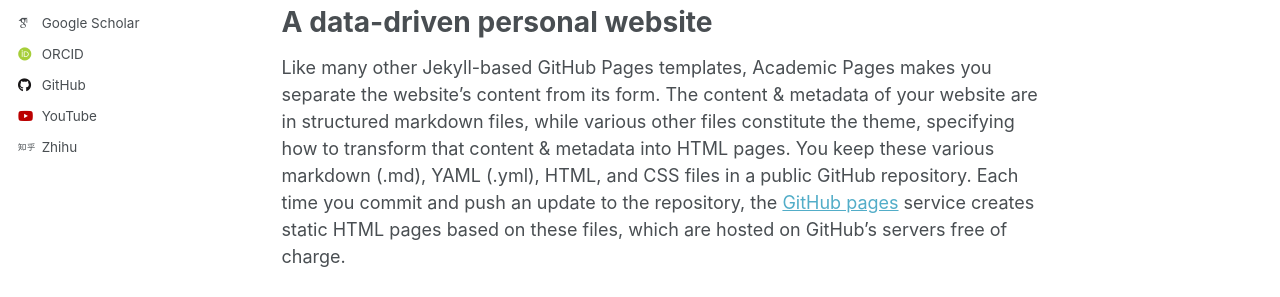
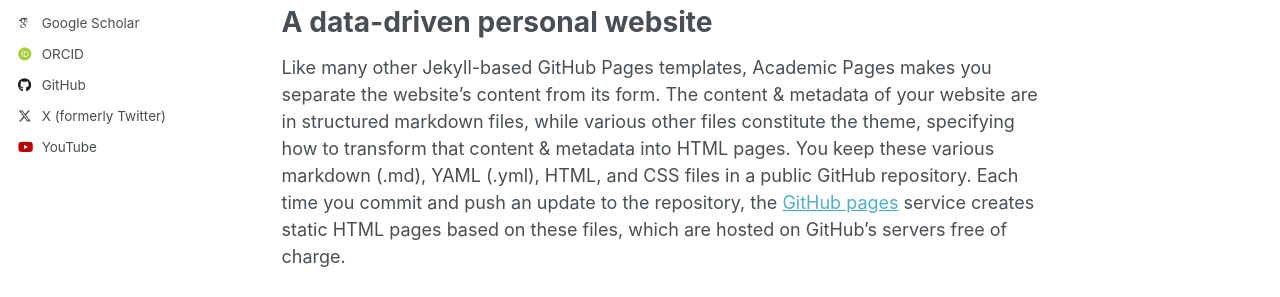
Before and after one commit to sunjianxin/sunjianxin.github.io, a Jekyll site: the page built from _pages/about.md, in a window 1280 px wide. Shown: the part 430-727 px from the top of the page. Built offline with Jekyll 4.4.1, drawn with Linux system fonts in a browser that asks for light colours; some web fonts are replaced; some of the changed lines change nothing that is shown.

Commit message:
Update _config.yml

```diff
--- a/_config.yml
+++ b/_config.yml
@@ -67,13 +67,13 @@
   steam            : # Username
   telegram         : # URL
   tumblr           : # Username
-  twitter          : # Username for X / Twitter
+  twitter          : "dream191919" # Username for X / Twitter
   vine             : # Username
   weibo            : # Username
   wikipedia        : # Username
   xing             : # Username
-  youtube          : "UCczFSVzoEk2FHofZ5YzG52A" # Username
-  zhihu            : "dream191919" # Username
+  youtube          : "dream191919" # Username
+  zhihu            : # Username
 
 # Publication Category - The following the list of publication categories and their headings
 publication_category:
```
